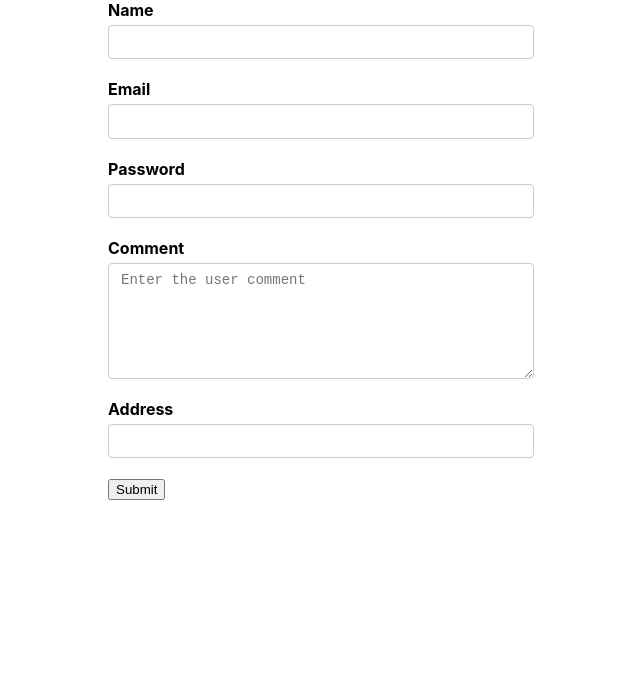
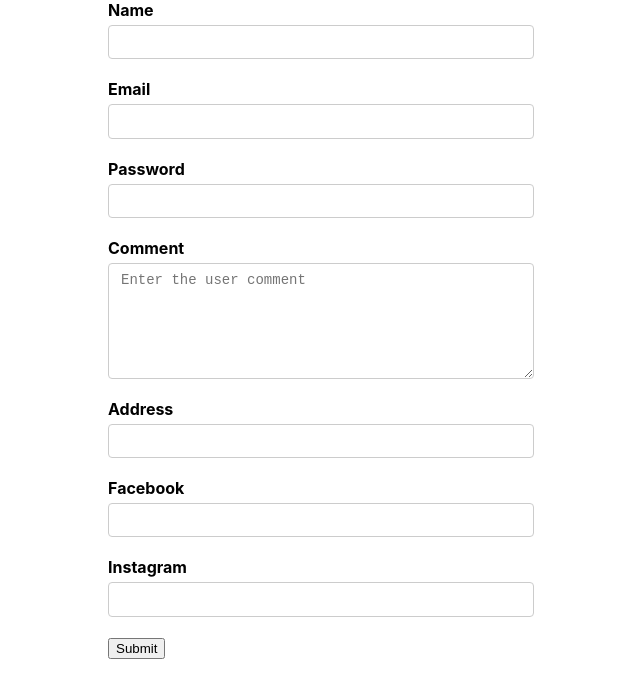
Before and after one commit to naveenkarthika/heroku-react-app, a React (Create React App) app: page / in a window 1280 px wide. Shown: the top 698 px of the page, without its empty margins (319-959 px from the left). Built offline with nearby package versions, Linux system fonts and the light colour scheme.

Commit message:
Nested objects

```diff
--- a/src/formik/components/LoginForm.js
+++ b/src/formik/components/LoginForm.js
@@ -9,7 +9,11 @@ function LoginForm() {
         email: '',
         password: '',
         comment: '',
-        address: ''
+        address: '',
+        social: {
+            facebook: '',
+            instagram: ''
+        }
       }
 
     const onSubmit = (values) => {
@@ -75,6 +79,14 @@ function LoginForm() {
                     }}
                 </Field>
             </div>
+            <div className="formControl">
+                <label htmlFor="facebook">Facebook</label>
+                <Field type="text" name="social.facebook" id="social.instagram" />
+            </div>
+            <div className="formControl">
+                <label htmlFor="instagram">Instagram</label>
+                <Field type="text" name="social.instagram" id="social.instagram" />
+            </div>
             <button type="submit">Submit</button>
         </Form>
     </Formik>
```
